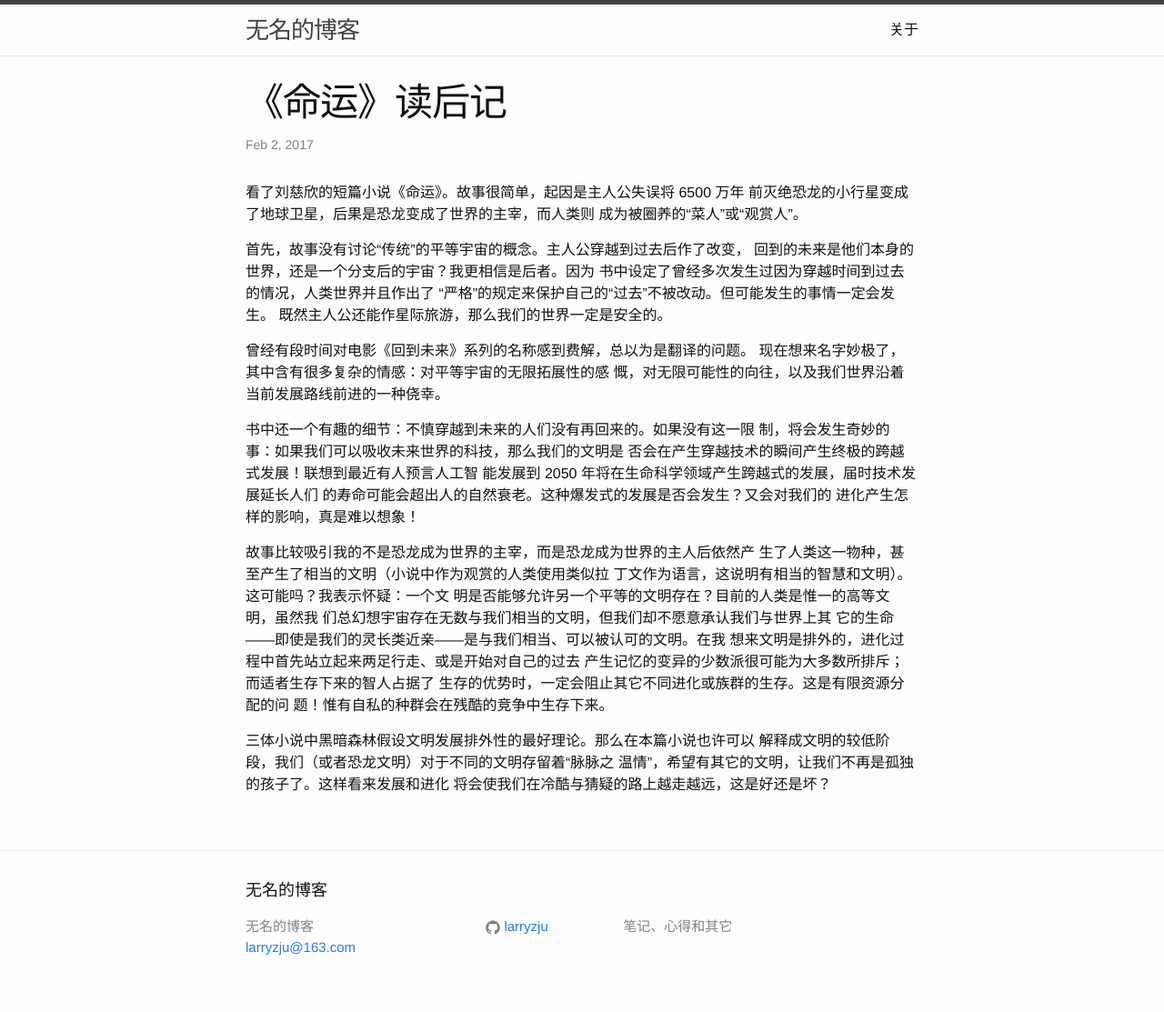
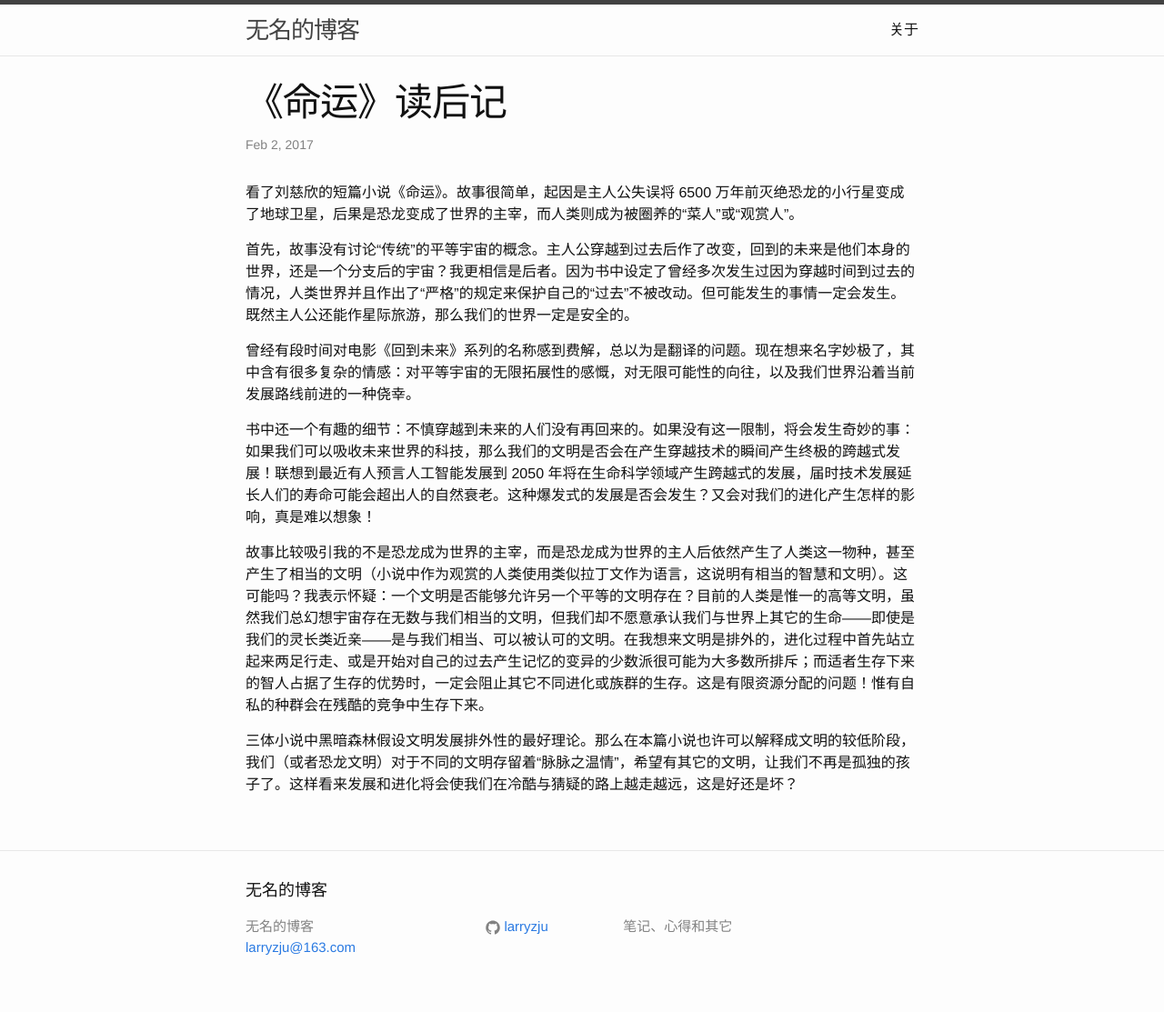
Before and after one commit to larryzju/larryzju.github.io, a Jekyll site: the page built from _posts/2017-02-02-命运-刘慈欣-读后记.md, in a window 1280 px wide. Shown: the whole page at 91% size. Built offline with Jekyll 4.4.1, drawn with Linux system fonts in a browser that asks for light colours.

Commit message:
undo wrap-lines

```diff
--- a/_posts/2017-02-02-命运-刘慈欣-读后记.md
+++ b/_posts/2017-02-02-命运-刘慈欣-读后记.md
@@ -4,39 +4,14 @@ categories: reading
 layout: post
 ---
 
-看了刘慈欣的短篇小说《命运》。故事很简单，起因是主人公失误将 6500 万年
-前灭绝恐龙的小行星变成了地球卫星，后果是恐龙变成了世界的主宰，而人类则
-成为被圈养的“菜人”或“观赏人”。
+看了刘慈欣的短篇小说《命运》。故事很简单，起因是主人公失误将 6500 万年前灭绝恐龙的小行星变成了地球卫星，后果是恐龙变成了世界的主宰，而人类则成为被圈养的“菜人”或“观赏人”。
 
-首先，故事没有讨论“传统”的平等宇宙的概念。主人公穿越到过去后作了改变，
-回到的未来是他们本身的世界，还是一个分支后的宇宙？我更相信是后者。因为
-书中设定了曾经多次发生过因为穿越时间到过去的情况，人类世界并且作出了
-“严格”的规定来保护自己的“过去”不被改动。但可能发生的事情一定会发生。
-既然主人公还能作星际旅游，那么我们的世界一定是安全的。
+首先，故事没有讨论“传统”的平等宇宙的概念。主人公穿越到过去后作了改变，回到的未来是他们本身的世界，还是一个分支后的宇宙？我更相信是后者。因为书中设定了曾经多次发生过因为穿越时间到过去的情况，人类世界并且作出了“严格”的规定来保护自己的“过去”不被改动。但可能发生的事情一定会发生。既然主人公还能作星际旅游，那么我们的世界一定是安全的。
 
-曾经有段时间对电影《回到未来》系列的名称感到费解，总以为是翻译的问题。
-现在想来名字妙极了，其中含有很多复杂的情感：对平等宇宙的无限拓展性的感
-慨，对无限可能性的向往，以及我们世界沿着当前发展路线前进的一种侥幸。
+曾经有段时间对电影《回到未来》系列的名称感到费解，总以为是翻译的问题。现在想来名字妙极了，其中含有很多复杂的情感：对平等宇宙的无限拓展性的感慨，对无限可能性的向往，以及我们世界沿着当前发展路线前进的一种侥幸。
 
-书中还一个有趣的细节：不慎穿越到未来的人们没有再回来的。如果没有这一限
-制，将会发生奇妙的事：如果我们可以吸收未来世界的科技，那么我们的文明是
-否会在产生穿越技术的瞬间产生终极的跨越式发展！联想到最近有人预言人工智
-能发展到 2050 年将在生命科学领域产生跨越式的发展，届时技术发展延长人们
-的寿命可能会超出人的自然衰老。这种爆发式的发展是否会发生？又会对我们的
-进化产生怎样的影响，真是难以想象！
+书中还一个有趣的细节：不慎穿越到未来的人们没有再回来的。如果没有这一限制，将会发生奇妙的事：如果我们可以吸收未来世界的科技，那么我们的文明是否会在产生穿越技术的瞬间产生终极的跨越式发展！联想到最近有人预言人工智能发展到 2050 年将在生命科学领域产生跨越式的发展，届时技术发展延长人们的寿命可能会超出人的自然衰老。这种爆发式的发展是否会发生？又会对我们的进化产生怎样的影响，真是难以想象！
 
-故事比较吸引我的不是恐龙成为世界的主宰，而是恐龙成为世界的主人后依然产
-生了人类这一物种，甚至产生了相当的文明（小说中作为观赏的人类使用类似拉
-丁文作为语言，这说明有相当的智慧和文明）。这可能吗？我表示怀疑：一个文
-明是否能够允许另一个平等的文明存在？目前的人类是惟一的高等文明，虽然我
-们总幻想宇宙存在无数与我们相当的文明，但我们却不愿意承认我们与世界上其
-它的生命——即使是我们的灵长类近亲——是与我们相当、可以被认可的文明。在我
-想来文明是排外的，进化过程中首先站立起来两足行走、或是开始对自己的过去
-产生记忆的变异的少数派很可能为大多数所排斥；而适者生存下来的智人占据了
-生存的优势时，一定会阻止其它不同进化或族群的生存。这是有限资源分配的问
-题！惟有自私的种群会在残酷的竞争中生存下来。
+故事比较吸引我的不是恐龙成为世界的主宰，而是恐龙成为世界的主人后依然产生了人类这一物种，甚至产生了相当的文明（小说中作为观赏的人类使用类似拉丁文作为语言，这说明有相当的智慧和文明）。这可能吗？我表示怀疑：一个文明是否能够允许另一个平等的文明存在？目前的人类是惟一的高等文明，虽然我们总幻想宇宙存在无数与我们相当的文明，但我们却不愿意承认我们与世界上其它的生命——即使是我们的灵长类近亲——是与我们相当、可以被认可的文明。在我想来文明是排外的，进化过程中首先站立起来两足行走、或是开始对自己的过去产生记忆的变异的少数派很可能为大多数所排斥；而适者生存下来的智人占据了生存的优势时，一定会阻止其它不同进化或族群的生存。这是有限资源分配的问题！惟有自私的种群会在残酷的竞争中生存下来。
 
-三体小说中黑暗森林假设文明发展排外性的最好理论。那么在本篇小说也许可以
-解释成文明的较低阶段，我们（或者恐龙文明）对于不同的文明存留着“脉脉之
-温情”，希望有其它的文明，让我们不再是孤独的孩子了。这样看来发展和进化
-将会使我们在冷酷与猜疑的路上越走越远，这是好还是坏？
+三体小说中黑暗森林假设文明发展排外性的最好理论。那么在本篇小说也许可以解释成文明的较低阶段，我们（或者恐龙文明）对于不同的文明存留着“脉脉之温情”，希望有其它的文明，让我们不再是孤独的孩子了。这样看来发展和进化将会使我们在冷酷与猜疑的路上越走越远，这是好还是坏？
```
